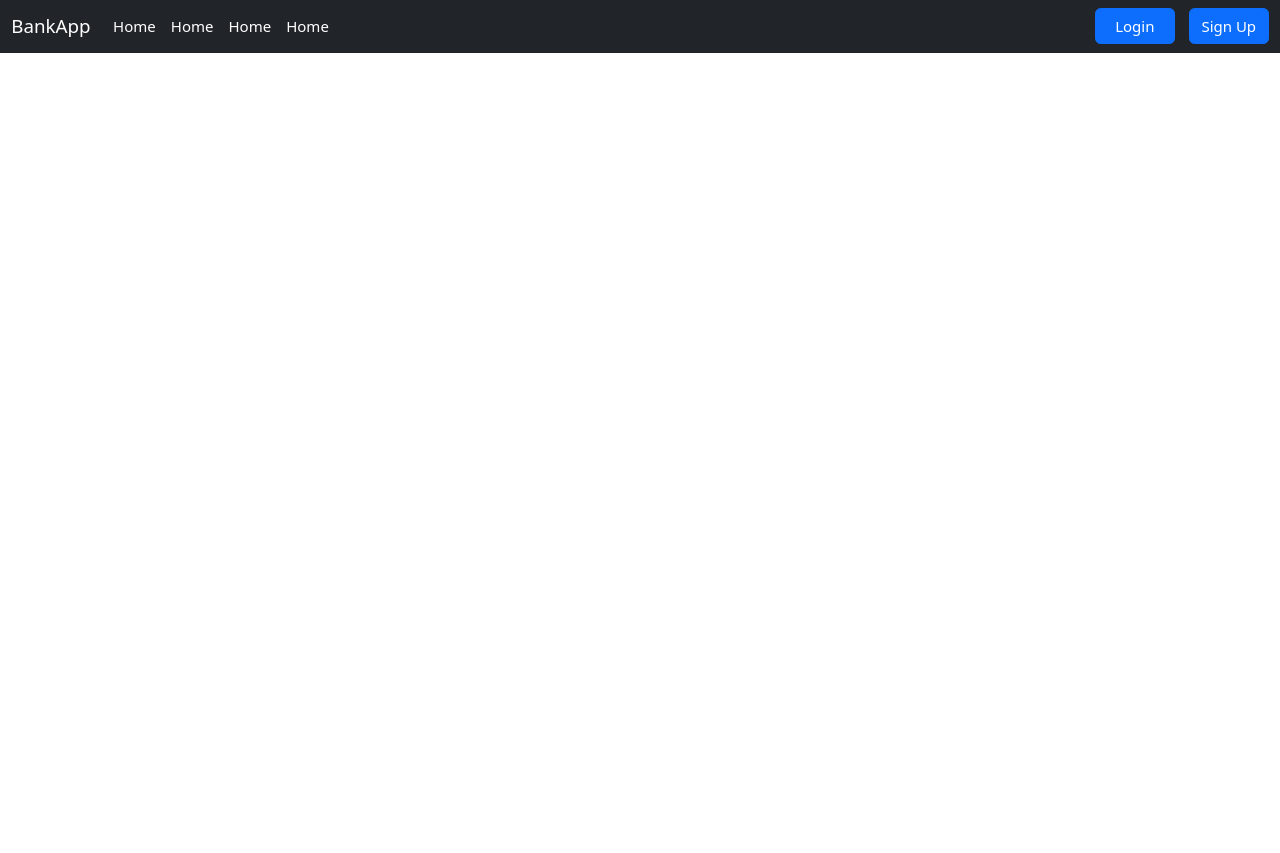
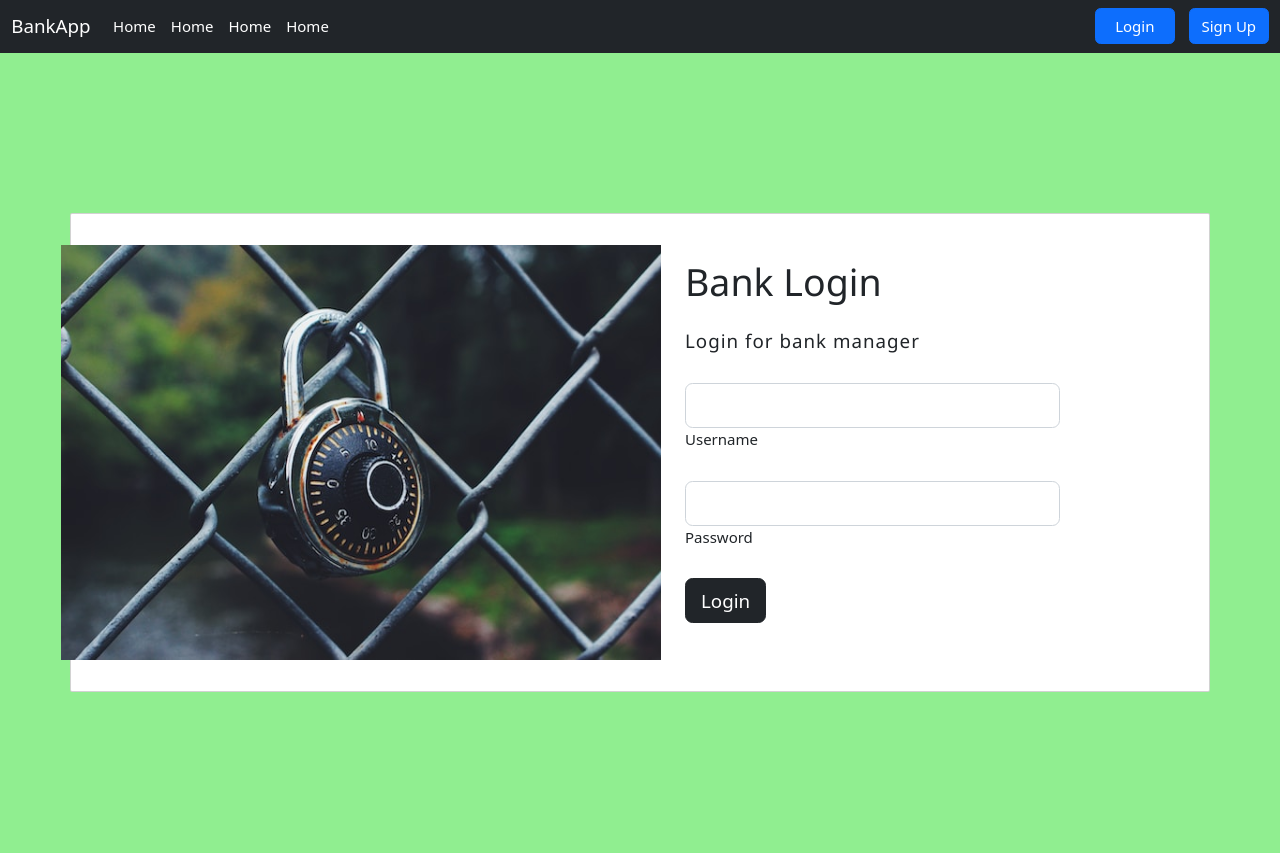
Before and after one commit to rdesai11/BankApp, a PHP site: page /BankLogin.php in a window 1280 px wide. Before the commit the page ends 53 px from the top, so only its background shows below. Run offline with PHP 8.4, Linux system fonts and the light colour scheme.

Commit message:
Implemented connection to database, login page for bank user type, login action page for bank user type, log out action for bank user type, and home page for bank user type, which gets displayed once they log in

```diff
--- a/BankLogin.php
+++ b/BankLogin.php
@@ -15,6 +15,44 @@ include 'header.php';
         <title>BankLogin</title>
     </head>
 
-<body>
+    <section class="vh-100" style="background-color: #90EE90;">
+        <div class="container py-5 h-100">
+            <div class="row d-flex justify-content-center align-items-center h-100">
+                <div class="card" style="border-radius: 2px;">
+                    <div class="row g-0">
+                        <div class="col-md-6 d-flex align-items-center justify-content-center">
+                           <!--Image Link: https://unsplash.com/photos/lmFJOx7hPc4-->
+                            <img src="banklogin.jpg" style="width:600px; height: 415px;" alt="image"/>
+                        </div>
+                        <div class="col-lg-5 d-flex align-items-center">
+                            <div class="card-body p-lg-5">
 
-</body>
+                                <form method="post" action="BankLoginAction.php">
+                                    <div class="mb-3 pb-1">
+                                        <h1>Bank Login</h1>
+                                    </div>
+
+                                    <h5 class="fw-normal mb-3 pb-3" style="letter-spacing: 1px;">Login for bank manager</h5>
+
+                                    <div class="form-outline mb-4">
+                                        <input type="text" id="bankuser" name="bankuser" class="form-control form-control-lg"/>
+                                        <label class="form-label" for="bankuser">Username</label>
+                                    </div>
+
+                                    <div class="form-outline mb-4">
+                                        <input type="password" id="bankpassword" name="bankpassword" class="form-control form-control-lg" />
+                                        <label class="form-label" for="bankpassword">Password</label>
+                                    </div>
+
+                                    <div class="mb-4">
+                                        <button class="btn btn-dark btn-lg btn-block" type="submit">Login</button>
+                                    </div>
+                                </form>
+
+                            </div>
+                        </div>
+                    </div>
+                </div>
+            </div>
+        </div>
+    </section>
```
Also changed, not shown: BankHome.php (added, +49 -0 lines), BankLoginAction.php (added, +34 -0 lines), BankLogoutAction.php (added, +9 -0 lines), Header.php (+0 -14 lines), dbconnect.php (added, +18 -0 lines), banklogin.jpg (added). Lines whose indentation alone changed are shown as unchanged.
